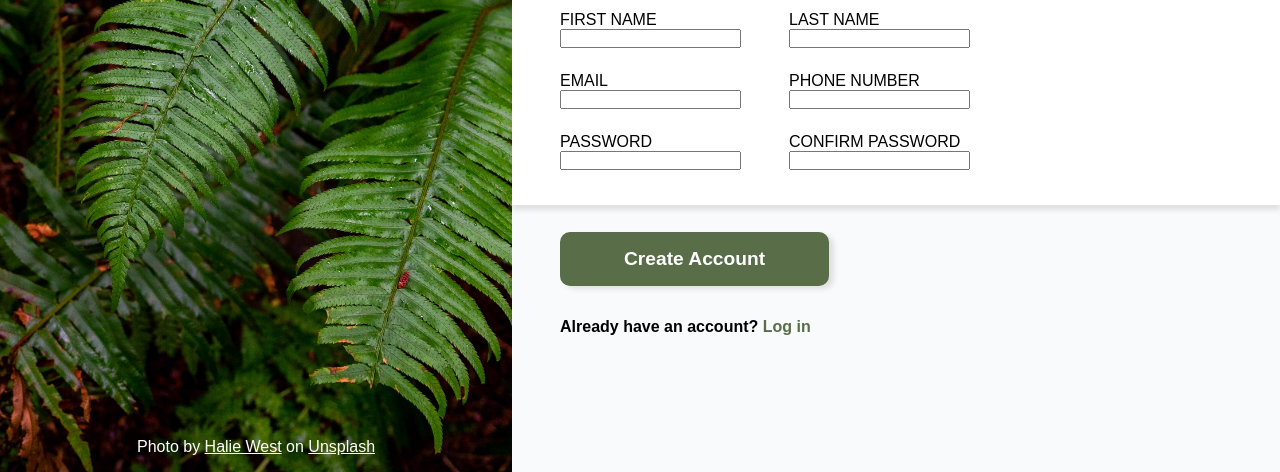
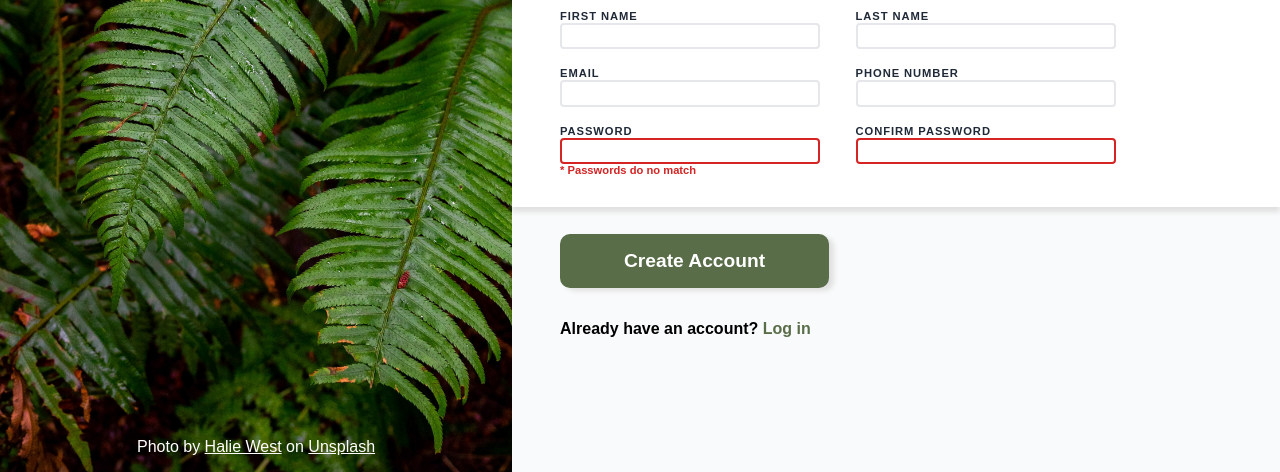
Before and after one commit to SupraSensum/TOP-project-sign-up-form, a plain HTML site: page index.html in a window 1280 px wide. Shown: the part 328-800 px from the top of the page. Drawn offline with Linux system fonts and the light colour scheme.

Commit message:
Polish form and add logic

```diff
--- a/css/index.css
+++ b/css/index.css
@@ -115,20 +115,51 @@ body {
 }
 
 .form-prompt-section form {
+   flex: 0 1 auto;
+   justify-content: center;
+   gap: 1.5rem;
+
    background-color: white;
    box-shadow: 0px 5px 5px rgb(224, 224, 224), 0px -2px 2px rgb(240, 240, 240);
-   gap: 1.5rem;
 }
 
-.form-prompt-section .form-row {
+.form-prompt-section .form-controls {
    display: flex;
    flex-flow: row wrap;
-   gap: 3rem;
+   gap: 2ch;
+
+   max-width: 650px;
 }
 
 .form-prompt-section .form-unit {
    display: flex;
    flex-direction: column;
+
+   width: clamp(200px, 40%, 325px);
+   margin-right: 2ch;
+}
+
+.form-prompt-section label {
+   font-size: 0.7rem;
+   font-weight: bold;
+   letter-spacing: 0.15ch;
+   margin-bottom: 0.2ch;
+
+   color: #1F2937;
+}
+
+.form-prompt-section input {
+   appearance: none;
+   outline: none;
+
+   padding: 0.5ch 1ch;
+   border: 2px solid #E5E7EB;
+   border-radius: 4px;
+}
+
+.form-prompt-section input:focus {
+   border: 2px solid #1E5CD9;
+   box-shadow: 5px 3px 5px rgb(224, 224, 224);
 }
 
 .form-prompt-section .prompt-footer {
@@ -148,6 +179,27 @@ body {
    border: none;
    border-radius: 10px;
    box-shadow: 5px 3px 5px rgb(224, 224, 224);
+   transition: scale 0.1s;
+}
+
+.form-prompt-section .prompt-footer button:hover {
+   cursor: pointer;
+   scale: 1.05;
+}
+
+.form-controls .form-unit .error {
+   border: 2px solid #d62424;
+}
+
+.form-controls .form-unit .match {
+   border: 2px solid #596D48;
+}
+
+.form-unit span {
+   color: #d62424;
+   font-size: 0.7rem;
+   font-weight: bold;
+   height: 1rem;
 }
 
 /* troubleshooting */
--- a/index.html
+++ b/index.html
@@ -5,6 +5,7 @@
    <meta name="viewport" content="width=device-width, initial-scale=1.0">
    <title>TOP: Sign-up Form</title>
    <link rel="stylesheet" href="./css/index.css">
+   <script src="./scripts/password-logic.js" defer></script>
 </head>
 <body>
    <div class="logo-img-section">
@@ -26,40 +27,36 @@
       <form action="" method="post" id="sign-up-form">
          <h3>Let's do this!</h3>
 
-         <div class="form-row">
+         <div class="form-controls">
             <div class="form-unit">
                <label for="user-first">FIRST NAME</label>
-               <input type="text" name="user-first" id="user-first">
+               <input type="text" name="user-first" id="user-first" required>
             </div>
 
             <div class="form-unit">
                <label for="user-last">LAST NAME</label>
-               <input type="text" name="user-last" id="user-last">
+               <input type="text" name="user-last" id="user-last" required>
             </div>
-         </div>
 
-         <div class="form-row">
             <div class="form-unit">
                <label for="user-email">EMAIL</label>
-               <input type="email" name="user-email" id="user-email">
+               <input type="email" name="user-email" id="user-email" required>
             </div>
 
             <div class="form-unit">
                <label for="user-tel">PHONE NUMBER</label>
-               <input type="tel" name="user-tel" id="user-tel">
+               <input type="tel" name="user-tel" id="user-tel" required>
             </div>
-         </div>
 
-         <div class="form-row">
             <div class="form-unit">
                <label for="user-pass">PASSWORD</label>
-               <input type="password" name="user-pass" id="user-pass">
-               <span class="passwords-match-error"></span>
+               <input type="password" name="user-pass" id="user-pass" class="error" required>
+               <span class="passwords-match-error">* Passwords do no match</span>
             </div>
 
             <div class="form-unit">
                <label for="user-pass-confirmation">CONFIRM PASSWORD</label>
-               <input type="password" name="user-pass-confirmation" id="user-pass-confirmation">
+               <input type="password" name="user-pass-confirmation" id="user-pass-confirmation" class="error" required>
             </div>
          </div>
       </form>
--- /dev/null
+++ b/scripts/password-logic.js
@@ -0,0 +1,18 @@
+const passField = document.getElementById('user-pass');
+const passConfirmField = document.getElementById('user-pass-confirmation');
+const passErrorMsg = document.querySelector('.passwords-match-error');
+
+passField.addEventListener('input', checkPassMatch);
+passConfirmField.addEventListener('input',checkPassMatch);
+
+function checkPassMatch() {
+   if(passField.value === passConfirmField.value) {
+      passErrorMsg.textContent = '';
+      passConfirmField.classList.remove('error');
+      passField.classList.remove('error');
+   } else {
+      passErrorMsg.textContent = '* Passwords do no match';
+      passConfirmField.classList.add('error');
+      passField.classList.add('error');
+   }
+}
```
